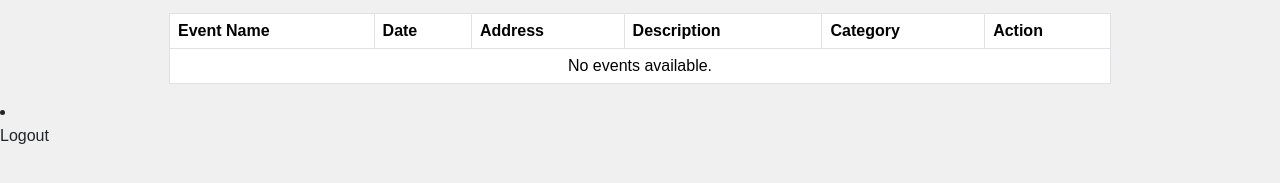
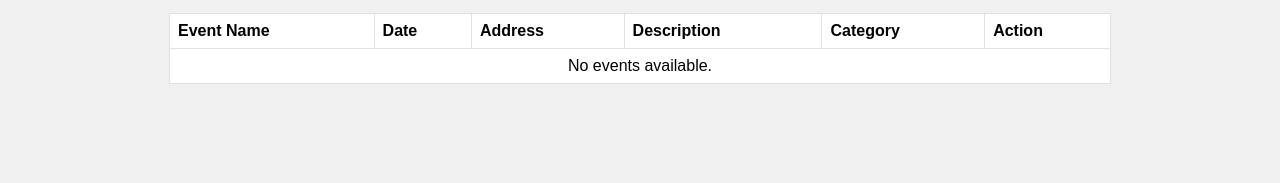
Before and after one commit to jhartne12/attendify, a PHP site: page / in a window 1280 px wide. Shown: the part 182-365 px from the top of the page. Run offline with PHP 8.4, Linux system fonts and the light colour scheme; data that the repository does not hold is empty.

Commit message:
Removed due to log out button being on Navbar

```diff
--- a/index.php
+++ b/index.php
@@ -114,14 +114,6 @@ $result = queryDB($sql);
         </table>
     </div>
 
-
-
-    <footer>
-        <li class="nav-item">
-            <a class="nav-link" href="logout.php">Logout</a>
-        </li>
-    </footer>
-
     <script>
         var tooltipTriggerList = [].slice.call(document.querySelectorAll('[data-bs-toggle="tooltip"]'))
         var tooltipList = tooltipTriggerList.map(function (tooltipTriggerEl) {
```
